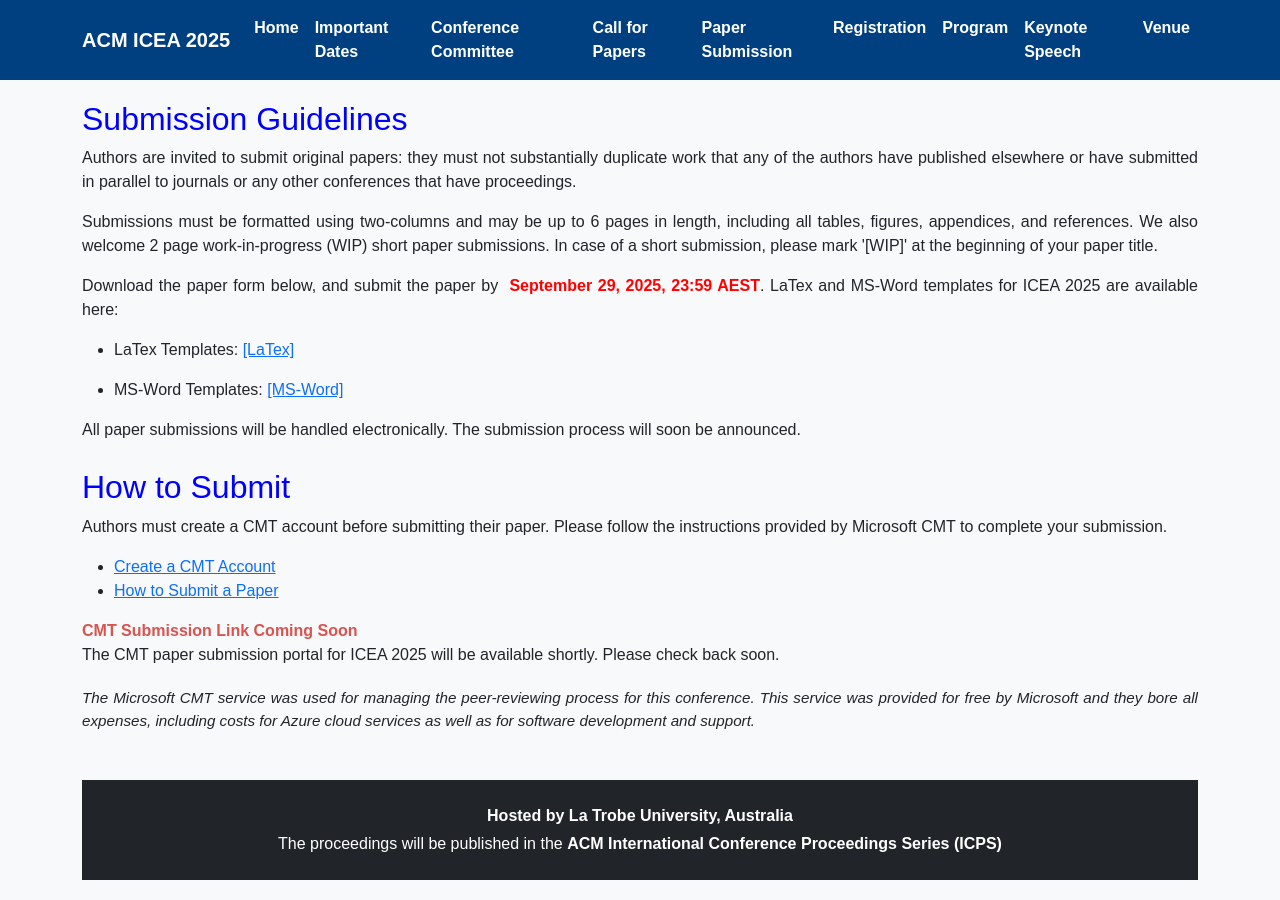
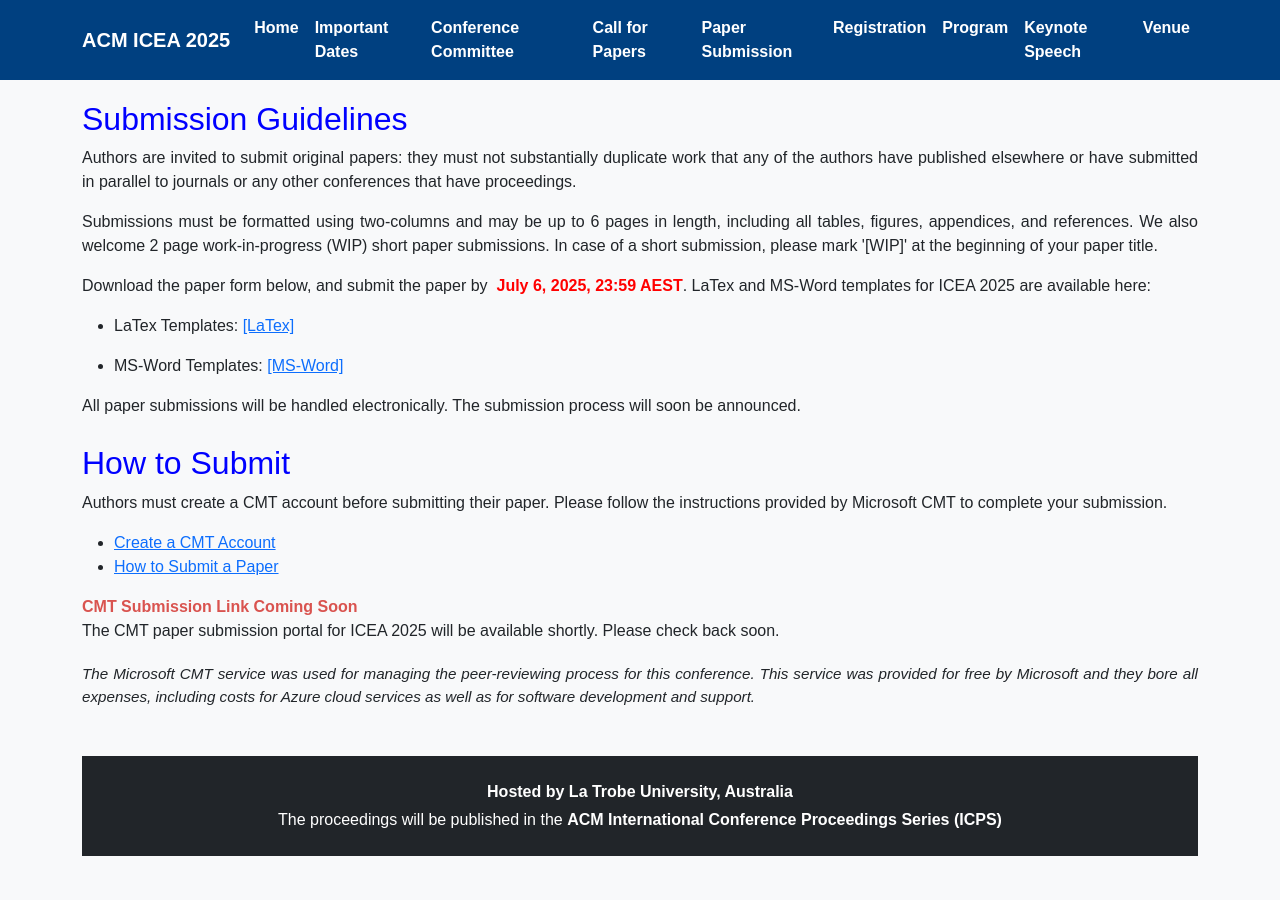
Before and after one commit to icea2025/latrobe, a Jekyll site: the page submission/index.html, which Jekyll copies as it is, in a window 1280 px wide. Built offline with Jekyll 4.4.1, drawn with Linux system fonts in a browser that asks for light colours.

Commit message:
Update index.html

```diff
--- a/submission/index.html
+++ b/submission/index.html
@@ -87,7 +87,7 @@
       </p>
       <p style="text-align: justify">
         Download the paper form below, and submit the paper by
-        <b style="color: #ff0000">&nbsp;September 29, 2025, 23:59 AEST</b>. LaTex and MS-Word templates for ICEA 2025 are available
+        <b style="color: #ff0000">&nbsp;July 6, 2025, 23:59 AEST</b>. LaTex and MS-Word templates for ICEA 2025 are available
         here:
       </p>
       <ul>
```
